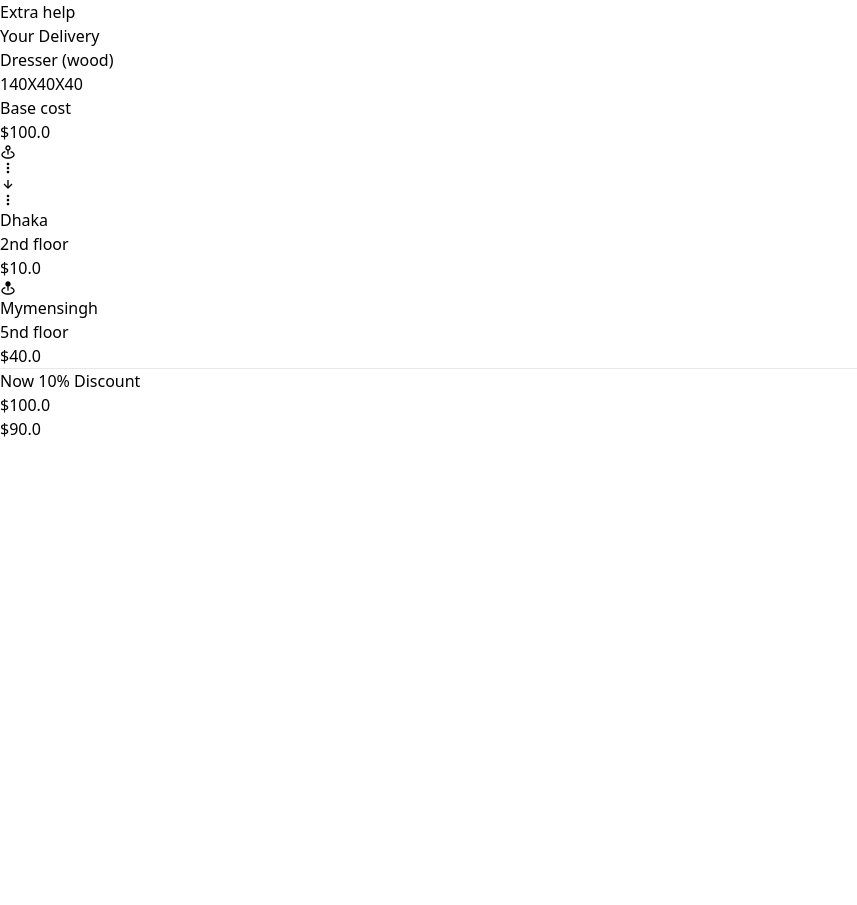
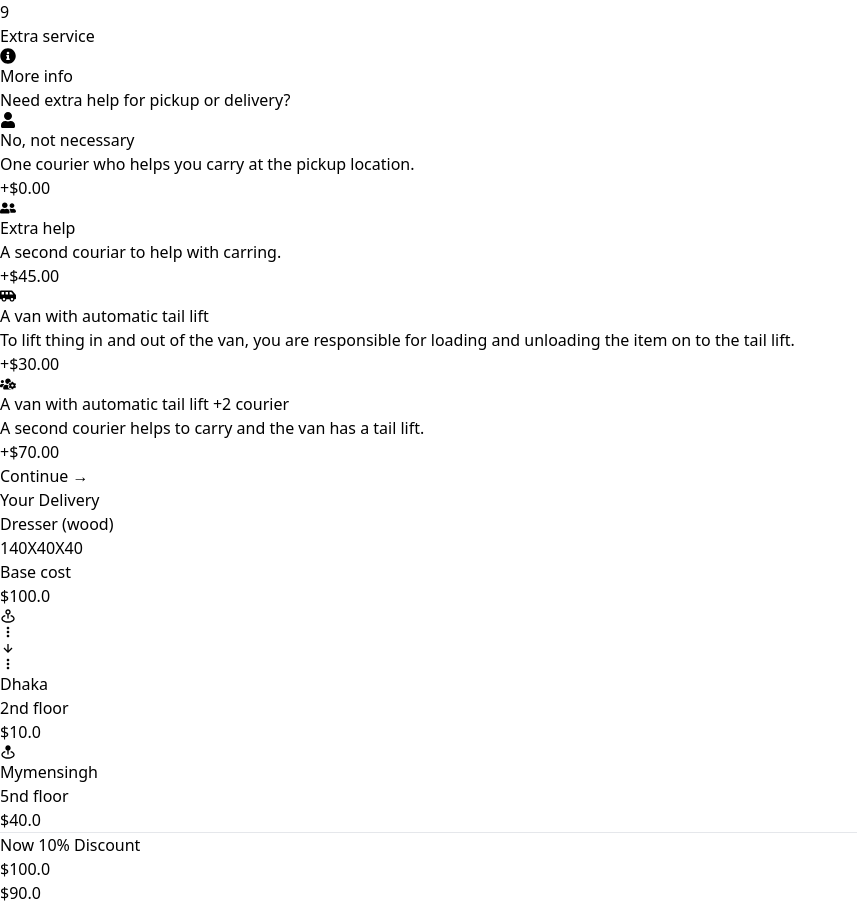
Before and after one commit to sarwar-hub/handtohand, a React (Vite) app: page /calculator/extraHelp in a window 1280 px wide. Shown: the whole page, without its empty margins (0-857 px from the left). Before the commit the page ends 800 px from the top, so only its background shows below. Built offline with nearby package versions, Linux system fonts and the light colour scheme.

Commit message:
added extra service page

```diff
--- a/src/pages/DeliveryFloor/DeliveryFloor.jsx
+++ b/src/pages/DeliveryFloor/DeliveryFloor.jsx
@@ -8,7 +8,7 @@ const DeliveryFloor = () => {
     return (
         <div>
             <div className='flex items-center gap-5'>
-                <span className='font-bold h-[40px] w-[40px] rounded-full flex justify-center text-blue-600 text-3xl bg-blue-100'>7</span>
+                <span className='font-bold h-[40px] w-[40px] rounded-full flex justify-center text-blue-600 text-3xl bg-blue-100'>8</span>
                 <h2 className='font-semibold text-blue-600 grow'>Delivery floor</h2>
                 <p className='text-blue-600 flex items-center gap-1'><FaInfoCircle/> More info</p>
             </div>
@@ -117,7 +117,7 @@ const DeliveryFloor = () => {
 
             </div>
 
-            <ContinueButton to='/calculator/items'/>
+            <ContinueButton to='/calculator/extraHelp'/>
         </div>
     );
 };
--- a/src/pages/ExtraHelp/ExtraHelp.jsx
+++ b/src/pages/ExtraHelp/ExtraHelp.jsx
@@ -1,9 +1,56 @@
 import React from 'react';
+import { FaInfoCircle, FaLevelDownAlt, FaShuttleVan, FaStoreAlt, FaUser, FaUserFriends, FaUsersCog } from "react-icons/fa";
+import ContinueButton from '../../components/ContinueButton';
 
 const ExtraHelp = () => {
     return (
         <div>
-            <h1>Extra help</h1>
+            <div className='flex items-center gap-5'>
+                <span className='font-bold h-[40px] w-[40px] rounded-full flex justify-center text-blue-600 text-3xl bg-blue-100'>9</span>
+                <h2 className='font-semibold text-blue-600 grow'>Extra service</h2>
+                <p className='text-blue-600 flex items-center gap-1'><FaInfoCircle/> More info</p>
+            </div>
+
+            <h1 className='text-3xl font-bold mt-5 mb-2'>Need extra help for pickup or delivery?</h1>
+
+            {/* places */}
+            <div className='space-y-5 mt-10'>
+                <div className='flex items-center gap-7 border-2 hover:border-blue-600 rounded-md p-3 cursor-pointer'>
+                    <span className='text-2xl text-blue-600'><FaUser/></span>
+                    <div className='grow'>
+                        <h3 className='font-semibold'>No, not necessary</h3>
+                        <p className='text-gray-600'>One courier who helps you carry at the pickup location.</p>
+                    </div>
+                    <span className='font-semibold text-green-600'>+$0.00</span>
+                </div>
+                <div className='flex items-center gap-7 border-2 hover:border-blue-600 rounded-md p-3 cursor-pointer'>
+                    <span className='text-2xl text-blue-600'><FaUserFriends/></span>
+                    <div className='grow'>
+                        <h3 className='font-semibold'>Extra help</h3>
+                        <p className='text-gray-600'>A second couriar to help with carring.</p>
+                    </div>
+                    <span className='font-semibold text-yellow-600'>+$45.00</span>
+                </div>
+                <div className='flex items-center gap-7 border-2 hover:border-blue-600 rounded-md p-3 cursor-pointer'>
+                    <span className='text-2xl text-blue-600'><FaShuttleVan/></span>
+                    <div className='grow'>
+                        <h3 className='font-semibold'>A van with automatic tail lift</h3>
+                        <p className='text-gray-600'>To lift thing in and out of the van, you are responsible for loading and unloading the item on to the tail lift.</p>
+                    </div>
+                    <span className='font-semibold text-yellow-600'>+$30.00</span>
+                </div>
+                <div className='flex items-center gap-7 border-2 hover:border-blue-600 rounded-md p-3 cursor-pointer'>
+                    <span className='text-2xl text-blue-600'><FaUsersCog/></span>
+                    <div className='grow'>
+                        <h3 className='font-semibold'>A van with automatic tail lift +2 courier</h3>
+                        <p className='text-gray-600'>A second courier helps to carry and the van has a tail lift.</p>
+                    </div>
+                    <span className='font-semibold text-yellow-600'>+$70.00</span>
+                </div>
+
+            </div>
+
+            <ContinueButton to='/calculator/contactDetails'/>
         </div>
     );
 };
```
